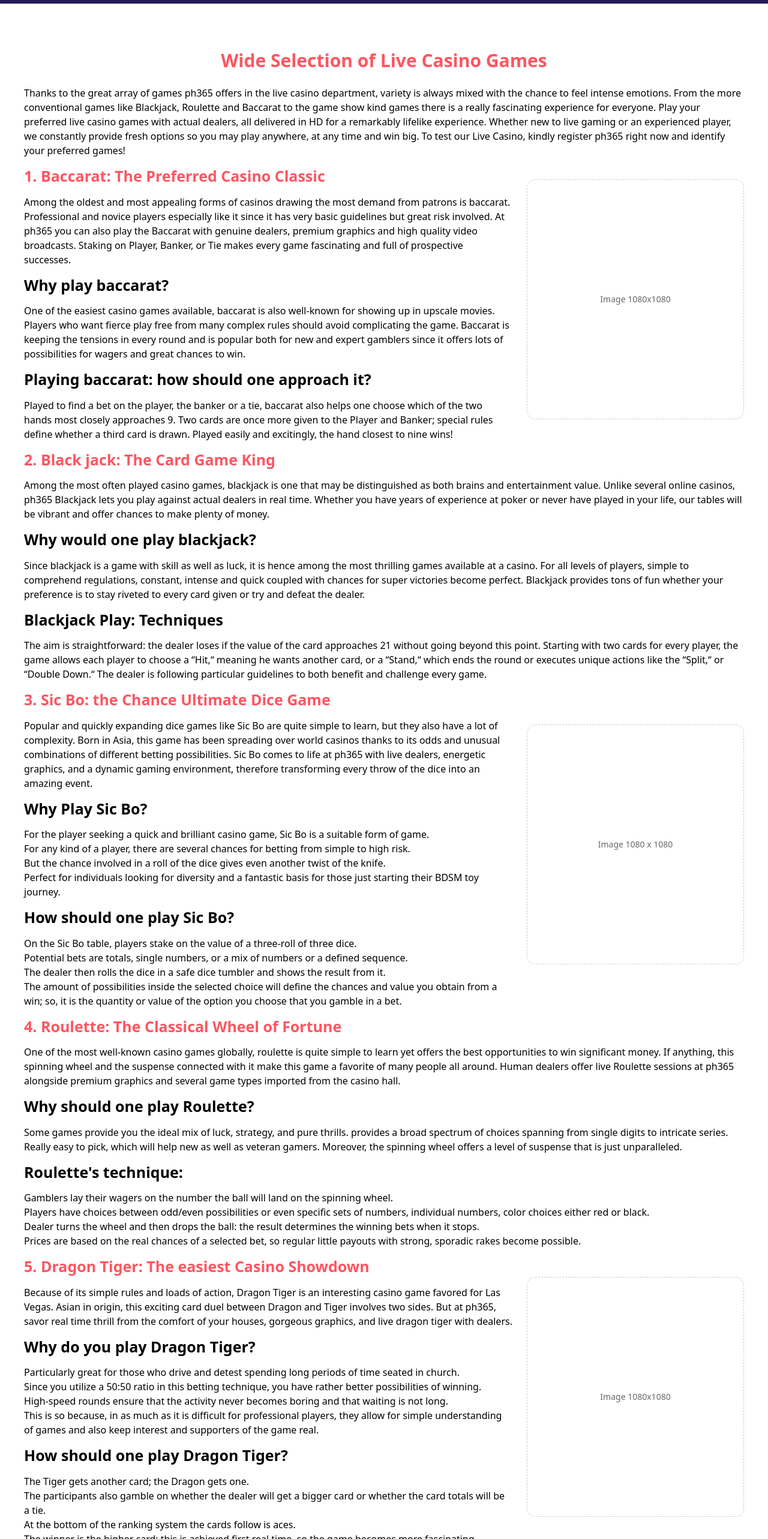
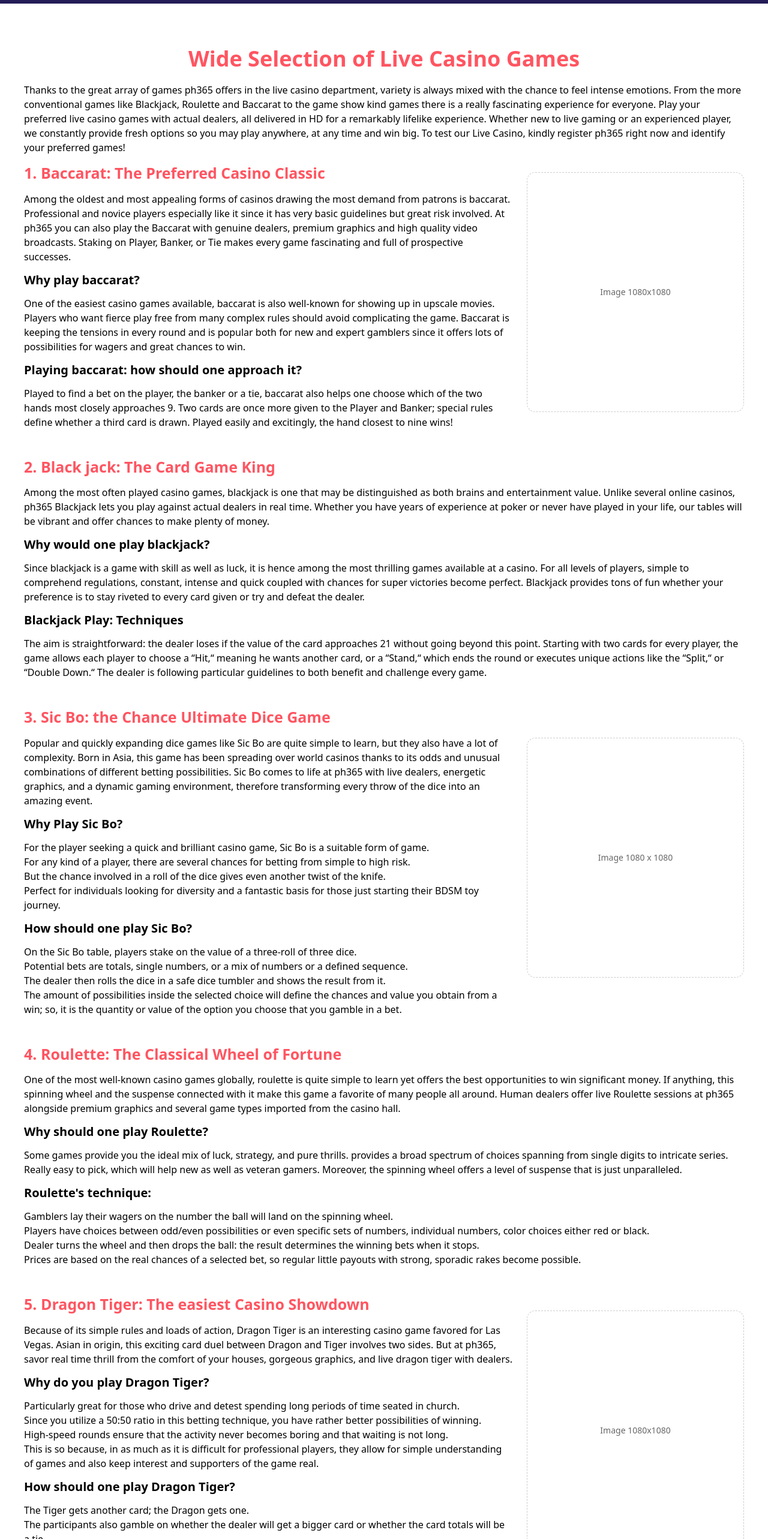
Before and after one commit to jovpbcfd/ph365-mnlbet88, a Next.js app: page /live-casino in a window 1280 px wide. Shown: the part 1297-3863 px from the top of the page at 60% size. Built offline with nearby package versions, Linux system fonts and the light colour scheme.

Commit message:
Fix section sizing

```diff
--- a/app/download/_components/download-gaming.tsx
+++ b/app/download/_components/download-gaming.tsx
@@ -4,7 +4,7 @@ import { motion } from "framer-motion";
 
 export default function SafeGaming() {
   return (
-    <section className="py-6 px-4">
+    <section className="py-6 px-4 lg:pb-15">
       <div className="max-w-[1200px] mx-auto  text-white">
         <motion.h2
           initial={{ opacity: 0, y: 40 }}
--- a/app/live-casino/_components/live-casino-baccarat.tsx
+++ b/app/live-casino/_components/live-casino-baccarat.tsx
@@ -8,7 +8,7 @@ export default function Baccarat() {
       initial={{ opacity: 0, y: 40 }}
       animate={{ opacity: 1, y: 0 }}
       transition={{ duration: 0.6 }}
-      className="flex flex-col lg:flex-row items-center gap-6"
+      className="flex flex-col lg:flex-row items-center gap-6 pb-4 lg:pb-8"
     >
       <div className="w-full lg:w-3/4">
         <h3 className="font-bold text-[25px] my-2 text-[#FF5561] lg:my-3">
@@ -23,7 +23,7 @@ export default function Baccarat() {
           on Player, Banker, or Tie makes every game fascinating and full of
           prospective successes.
         </p>
-        <h3 className="font-bold text-[25px] my-2 lg:my-3">
+        <h3 className="font-bold text-[20px] my-2 lg:my-3">
           Why play baccarat?
         </h3>
         <p className="mt-2">
@@ -34,7 +34,7 @@ export default function Baccarat() {
           expert gamblers since it offers lots of possibilities for wagers and
           great chances to win.
         </p>
-        <h3 className="font-bold text-[25px] my-2 lg:my-3">
+        <h3 className="font-bold text-[20px] my-2 lg:my-3">
           Playing baccarat: how should one approach it?
         </h3>
         <p className="mt-2">
--- a/app/live-casino/_components/live-casino-blackjack.tsx
+++ b/app/live-casino/_components/live-casino-blackjack.tsx
@@ -1,6 +1,6 @@
 export default function BlackJack() {
   return (
-    <div>
+    <div className="pb-4 lg:pb-8">
       <h3 className="font-bold text-[25px] text-[#FF5561] my-2 lg:my-3">
         2. Black jack: The Card Game King
       </h3>
@@ -12,7 +12,7 @@ export default function BlackJack() {
         played in your life, our tables will be vibrant and offer chances to
         make plenty of money.
       </p>
-      <h3 className="font-bold text-[25px] my-2 lg:my-3">
+      <h3 className="font-bold text-[20px] my-2 lg:my-3">
         Why would one play blackjack?
       </h3>
       <p className="mt-2">
@@ -23,7 +23,7 @@ export default function BlackJack() {
         provides tons of fun whether your preference is to stay riveted to every
         card given or try and defeat the dealer.
       </p>
-      <h3 className="font-bold text-[25px] my-2 lg:my-3">
+      <h3 className="font-bold text-[20px] my-2 lg:my-3">
         Blackjack Play: Techniques
       </h3>
       <p className="mt-2">
--- a/app/live-casino/_components/live-casino-dragon-tiger.tsx
+++ b/app/live-casino/_components/live-casino-dragon-tiger.tsx
@@ -8,7 +8,7 @@ export default function DragonTiger() {
       initial={{ opacity: 0, y: 40 }}
       animate={{ opacity: 1, y: 0 }}
       transition={{ duration: 0.6 }}
-      className="flex flex-col lg:flex-row items-center gap-6"
+      className="flex flex-col lg:flex-row items-center gap-6 pb-4 lg:pb-8"
     >
       <div className="w-full lg:w-3/4">
         <h3 className="font-bold text-[25px] text-[#FF5561] my-2 lg:my-3">
@@ -22,7 +22,7 @@ export default function DragonTiger() {
           gorgeous graphics, and live dragon tiger with dealers.
         </p>
         <div>
-          <h3 className="font-bold text-[25px] my-2 lg:my-3">
+          <h3 className="font-bold text-[20px] my-2 lg:my-3">
             Why do you play Dragon Tiger?
           </h3>
           <ul>
@@ -46,7 +46,7 @@ export default function DragonTiger() {
           </ul>
         </div>
         <div>
-          <h3 className="font-bold text-[25px] my-2 lg:my-3">
+          <h3 className="font-bold text-[20px] my-2 lg:my-3">
             How should one play Dragon Tiger?
           </h3>
           <ul>
--- a/app/live-casino/_components/live-casino-fan-tan.tsx
+++ b/app/live-casino/_components/live-casino-fan-tan.tsx
@@ -12,7 +12,7 @@ export default function FanTan() {
         while playing live dealers of Fan Tan and making bets.
       </p>
       <div>
-        <h3 className="font-bold text-[25px] my-2 lg:my-3">
+        <h3 className="font-bold text-[20px] my-2 lg:my-3">
           Why would one use Play Fan Tan?
         </h3>
         <ul>
@@ -35,7 +35,7 @@ export default function FanTan() {
         </ul>
       </div>
       <div>
-        <h3 className="font-bold text-[25px] my-2 lg:my-3">
+        <h3 className="font-bold text-[20px] my-2 lg:my-3">
           Play Fan Tan: How do you do it?
         </h3>
         <ul>
--- a/app/live-casino/_components/live-casino-games.tsx
+++ b/app/live-casino/_components/live-casino-games.tsx
@@ -9,7 +9,7 @@ export default function Games() {
   return (
     <section className="bg-white lg:py-15">
       <div className="max-w-[1200px] mx-auto text-black dark:text-white">
-        <h2 className="text-[30px] font-bold text-center py-2 text-[#FF5561] lg:py-3">
+        <h2 className="text-[30px] font-bold text-center py-2 text-[#FF5561] lg:text-4xl lg:py-3">
           Wide Selection of Live Casino Games
         </h2>
         <p className="mt-2">
--- a/app/live-casino/_components/live-casino-roulette.tsx
+++ b/app/live-casino/_components/live-casino-roulette.tsx
@@ -1,6 +1,6 @@
 export default function Roulette() {
   return (
-    <div>
+    <div className="pb-4 lg:pb-8">
       <h3 className="font-bold text-[25px] text-[#FF5561] my-2 lg:my-3">
         4. Roulette: The Classical Wheel of Fortune
       </h3>
@@ -12,7 +12,7 @@ export default function Roulette() {
         offer live Roulette sessions at ph365 alongside premium graphics and
         several game types imported from the casino hall.
       </p>
-      <h3 className="font-bold text-[25px] my-2 lg:my-3">
+      <h3 className="font-bold text-[20px] my-2 lg:my-3">
         Why should one play Roulette?
       </h3>
       <p className="mt-2">
@@ -22,7 +22,7 @@ export default function Roulette() {
         well as veteran gamers. Moreover, the spinning wheel offers a level of
         suspense that is just unparalleled.
       </p>
-      <h3 className="font-bold text-[25px] my-2 lg:my-3">
+      <h3 className="font-bold text-[20px] my-2 lg:my-3">
         Roulette&apos;s technique:
       </h3>
       <ul>
--- a/app/live-casino/_components/live-casino-sic-bo.tsx
+++ b/app/live-casino/_components/live-casino-sic-bo.tsx
@@ -8,7 +8,7 @@ export default function SicBo() {
       initial={{ opacity: 0, y: 40 }}
       animate={{ opacity: 1, y: 0 }}
       transition={{ duration: 0.6 }}
-      className="flex flex-col lg:flex-row items-center gap-6"
+      className="flex flex-col lg:flex-row items-center gap-6 pb-4 lg:pb-8"
     >
       <div className="w-full lg:w-3/4">
         <h3 className="font-bold text-[25px] my-2 text-[#FF5561] lg:my-3">
@@ -24,7 +24,7 @@ export default function SicBo() {
           into an amazing event.
         </p>
         <div>
-          <h3 className="font-bold text-[25px] my-2 lg:my-3">
+          <h3 className="font-bold text-[20px] my-2 lg:my-3">
             Why Play Sic Bo?
           </h3>
           <ul>
@@ -47,7 +47,7 @@ export default function SicBo() {
           </ul>
         </div>
         <div>
-          <h3 className="font-bold text-[25px] my-2 lg:my-3">
+          <h3 className="font-bold text-[20px] my-2 lg:my-3">
             How should one play Sic Bo?
           </h3>
           <ul>
```
